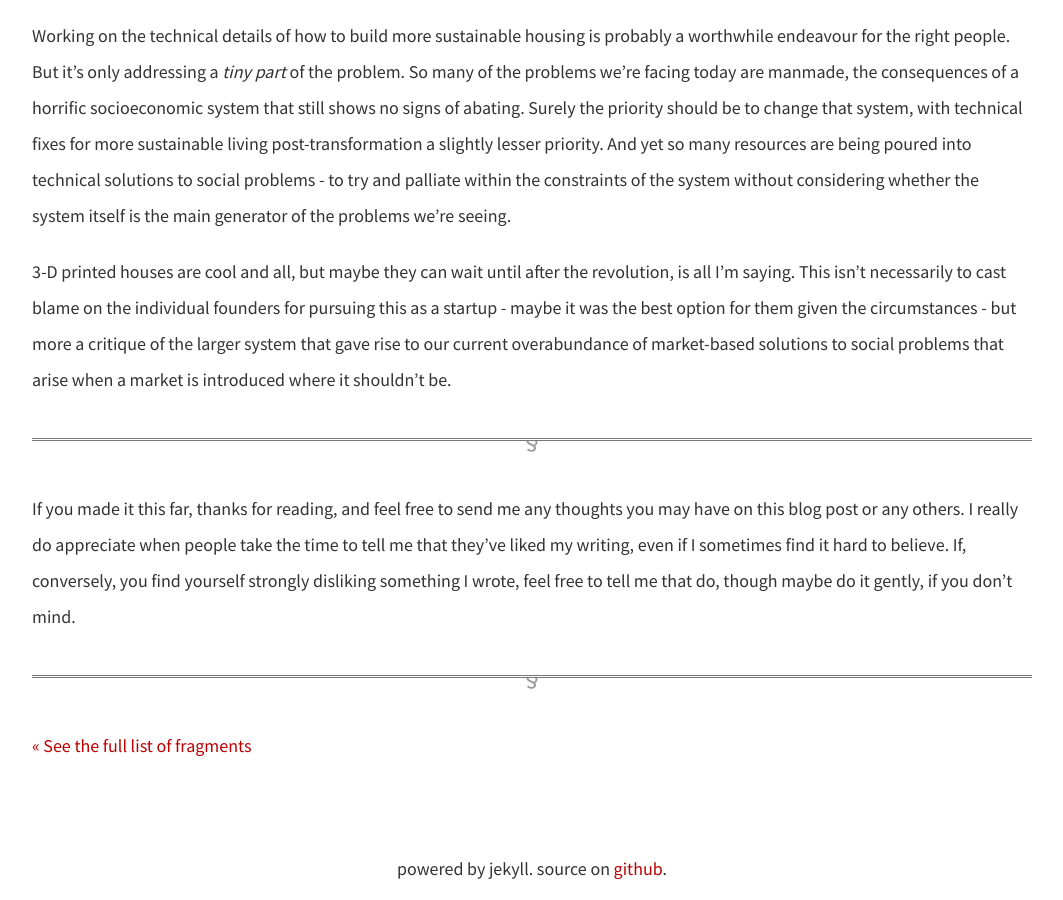
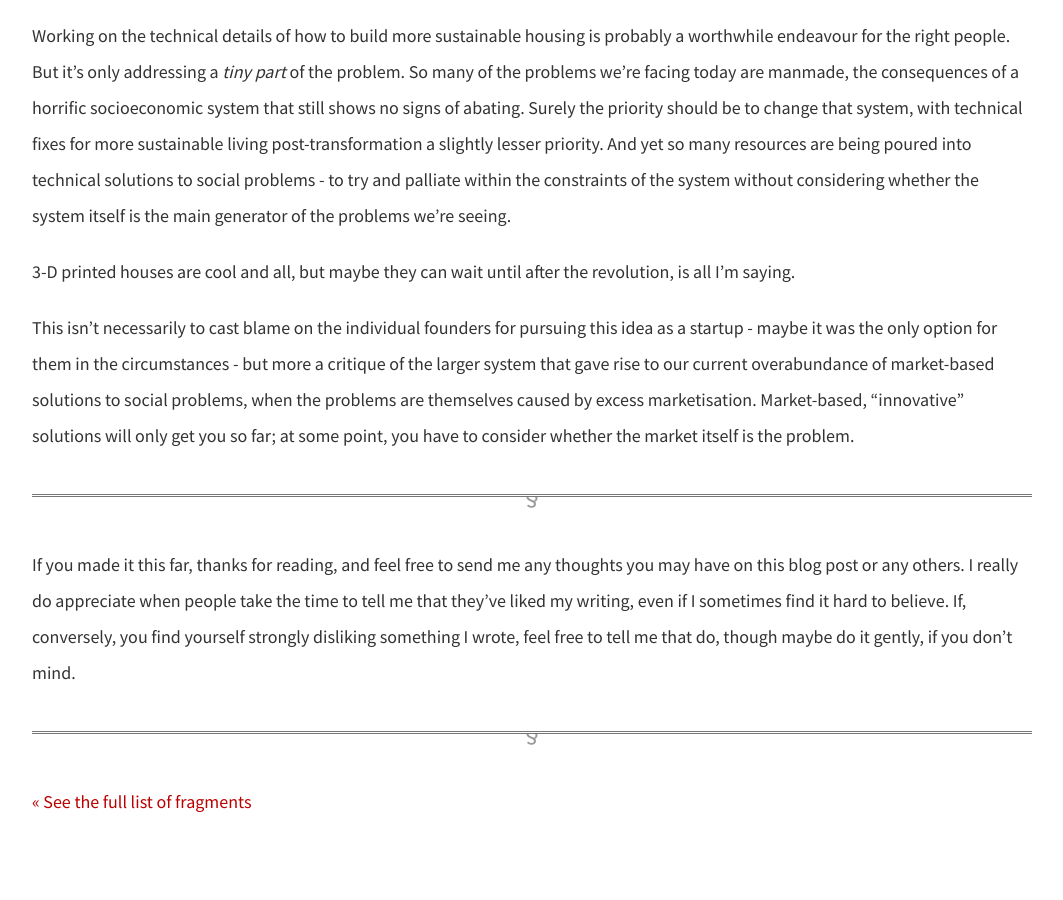
Before and after one commit to dellsystem/dellsystem.github.io, a Jekyll site: the page built from _posts/2019-1-25-fragments-25.md, in a window 1280 px wide and 900 px high, scrolled down 2047 px. Shown: the whole window, without its empty margins (108-1171 px from the left). Built offline with Jekyll 4.4.1, drawn with Linux system fonts in a browser that asks for light colours; some of the changed text lies outside the part shown.

Commit message:
Update fragments-25
Mild edits to the penultimate paragraph. Will do a full edit tomorrow.

```diff
--- a/_posts/2019-1-25-fragments-25.md
+++ b/_posts/2019-1-25-fragments-25.md
@@ -26,7 +26,9 @@ All this to say that if your primary goal is to address access to housing, then
 
 Working on the technical details of how to build more sustainable housing is probably a worthwhile endeavour for the right people. But it's only addressing a _tiny part_ of the problem. So many of the problems we're facing today are manmade, the consequences of a horrific socioeconomic system that still shows no signs of abating. Surely the priority should be to change that system, with technical fixes for more sustainable living post-transformation a slightly lesser priority. And yet so many resources are being poured into technical solutions to social problems - to try and palliate within the constraints of the system without considering whether the system itself is the main generator of the problems we're seeing.
 
-3-D printed houses are cool and all, but maybe they can wait until after the revolution, is all I'm saying. This isn't necessarily to cast blame on the individual founders for pursuing this as a startup - maybe it was the best option for them given the circumstances - but more a critique of the larger system that gave rise to our current overabundance of market-based solutions to social problems that arise when a market is introduced where it shouldn't be.
+3-D printed houses are cool and all, but maybe they can wait until after the revolution, is all I'm saying.
+
+This isn't necessarily to cast blame on the individual founders for pursuing this idea as a startup - maybe it was the only option for them in the circumstances - but more a critique of the larger system that gave rise to our current overabundance of market-based solutions to social problems, when the problems are themselves caused by excess marketisation. Market-based, "innovative" solutions will only get you so far; at some point, you have to consider whether the market itself is the problem.
 
 ***
 
```
